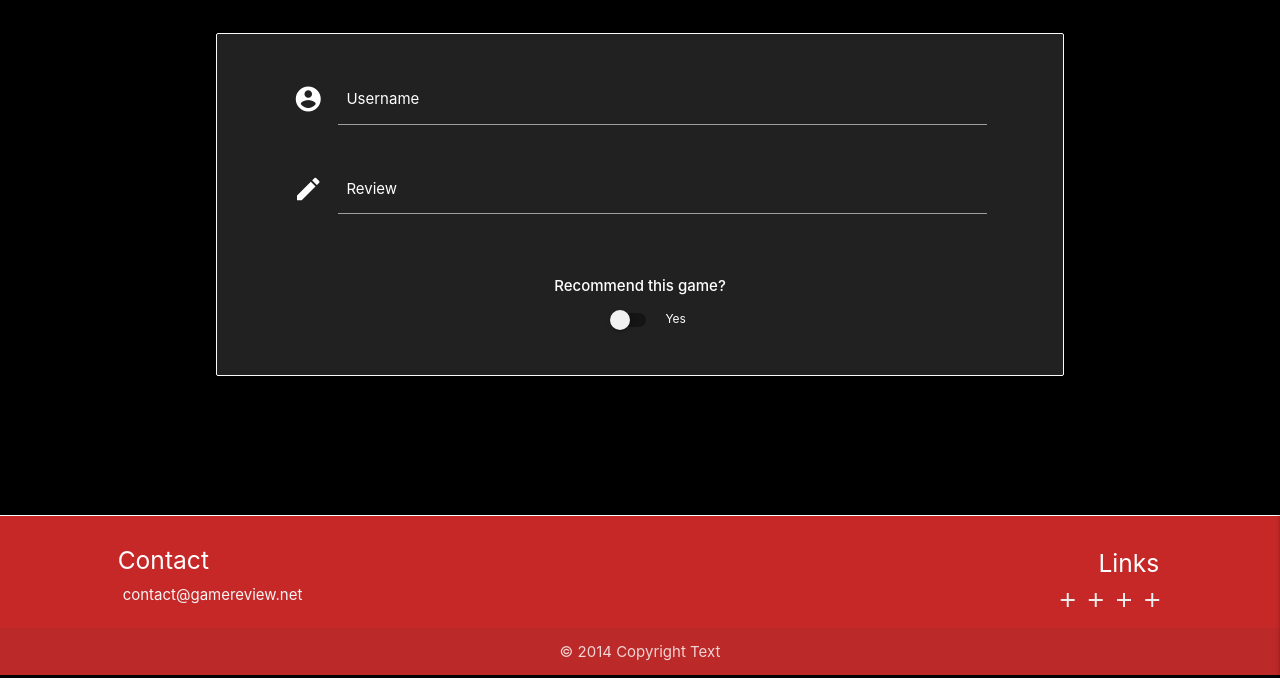
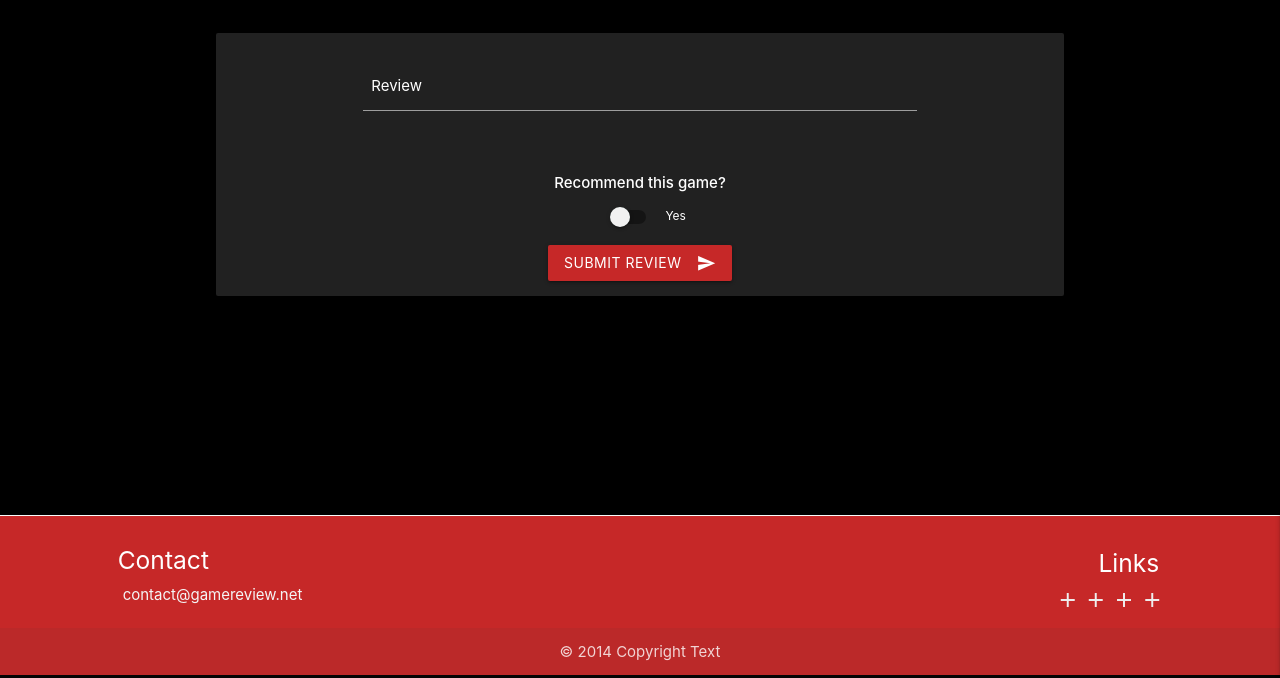
Before and after one commit to aMurphy85/Game-review-ms3, a Flask app: page /add_review in a window 1280 px wide. Shown: the part 125-803 px from the top of the page. Run offline with Flask 2, Linux system fonts and the light colour scheme; some libraries are stand-ins or nearby versions.

Commit message:
Create templates/add_review.html

```diff
--- a/static/css/style.css
+++ b/static/css/style.css
@@ -95,12 +95,10 @@ img {
 }
 
 .card-panel {
-    border: 1px solid #fafafa;
+    padding: 15px;
 }
 
-#card-panel {
-    margin-bottom: 50px;
-}
+
 
 .card
 .card-content {
@@ -148,6 +146,14 @@ a {
     margin: 40px;
 }
 
+.submit-btn {
+    margin: 15px 0 15px 0;
+}
+
+.modal {
+    border: 1px solid #fafafa;
+}
+
 #footer {
     position: absolute;
     bottom: 0;
@@ -182,6 +188,10 @@ a {
         height: 300px;
         padding: 10px;
     }
+    .modal {
+        margin: auto !important;
+        width: 90%;
+    }
     #links {
         text-align: left;
     }
--- a/static/js/script.js
+++ b/static/js/script.js
@@ -5,4 +5,5 @@ $(document).ready(function(){
     'height': 500,
   }
   );
+  $('.modal').modal();
 });
--- a/templates/add_review.html
+++ b/templates/add_review.html
@@ -7,33 +7,22 @@
         </div>
     </div>
 
-<div class="row">
-    <div class="col s12 m10 l8 offset-l2 offset-m1">
-        <div class="card-panel grey darken-4" id="card-panel">
 
     <div class="row">
-                <form class="col s12 m10 l10 offset-m1 offset-l1" method="POST" action="">
+        <form class="col s12 m10 l8 offset-m1 offset-l2" method="POST" action="{{ url_for('login') }}">
+            <div class="card-panel grey darken-4">
+                <!-- username input -->
                 <div class="row">
-                        <div class="input-field col s12">
-                            <i class="material-icons prefix white-text">account_circle</i>
-                            <input id="user_name" name="user_name" minlength="5" maxlength="20"
-                                type="text" class="validate" required>
-                            <label class="white-text" for="user_name">Username</label>
-                        </div>
-                    </div>
-                    <div class="row">
-                        <div class="input-field col s12">
-                            <i class="material-icons prefix white-text">mode_edit</i>
+                    <div class="input-field col s10 m8 l8 offset-s1 offset-m2 offset-l2">
                         <textarea id="user_review" name="user_review" minlength="5"
-                                maxlength="200" class="materialize-textarea validate" required></textarea>
+                            maxlength="200" class="materialize-textarea white-text validate" required></textarea>
                         <label class="white-text" for="user_review">Review</label>
                     </div>
                 </div>
-
                 <!-- Switch -->
                 <div class="row">
-                        <div class="input-field col s12">
-                            <div class="switch center-align">
+                    <div class="input-field col s12 center-align">
+                        <div class="switch">
                             <p class="white-text"><strong>Recommend this game?</strong></p>
                             <label class="white-text" for="is_recommended">
                                 <input type="checkbox" id="is_recommended" name="is_recommended">
@@ -43,11 +32,15 @@
                         </div>
                     </div>
                 </div>
-                </form>
-            </div>
-
+                <!-- submit button -->
+                <div class="row center-align">
+                    <button class="btn waves-effect red darken-3" type="submit">
+                        Submit review
+                        <i class="material-icons right">send</i>
+                    </button>
                 </div>
             </div>
+        </from>
     </div>
 
 {% endblock %}
--- a/templates/index.html
+++ b/templates/index.html
@@ -155,7 +155,7 @@
     </div>
 
     <div class="row center-align" id="btn">
-        <a href="{{ url_for('get_games') }}" class="btn waves-effect red darken-3 more-games-btn" type="submit" name="action">
+        <a href="{{ url_for('get_games') }}" class="btn waves-effect red darken-3 more-games-btn" type="submit">
             More Games
             <i class="material-icons right">send</i>
         </a>
--- a/templates/login.html
+++ b/templates/login.html
@@ -12,7 +12,7 @@
             <div class="card-panel grey darken-4">
                 <!-- username input -->
                 <div class="row">
-                    <div class="input-field col s12">
+                    <div class="input-field col s12 m8 l8 offset-m2 offset-l2">
                         <i class="material-icons prefix white-text">person</i>
                         <input id="username" name="username" type="text" minlength="5" maxlength="15"
                             pattern="^[a-zA-Z0-9]{5,15}$" class="validate white-text" required>
@@ -21,7 +21,7 @@
                 </div>
                 <!-- password input -->
                 <div class="row">
-                    <div class="input-field col s12">
+                    <div class="input-field col s12 m8 l8 offset-m2 offset-l2">
                         <i class="material-icons prefix white-text">lock</i>
                         <input id="password" name="password"  type="password" minlength="5" maxlength="15"
                             pattern="^[a-zA-Z0-9]{5,15}$" class="validate white-text" required>
@@ -30,7 +30,7 @@
                 </div>
                 <!-- submit button -->
                 <div class="row center-align">
-                    <button class="btn waves-effect red darken-3" type="submit" name="action">
+                    <button class="btn waves-effect red darken-3" type="submit">
                         Log In
                         <i class="material-icons right">send</i>
                     </button>
--- a/templates/register.html
+++ b/templates/register.html
@@ -12,7 +12,7 @@
             <div class="card-panel grey darken-4">
                 <!-- username input -->
                 <div class="row">
-                    <div class="input-field col s12">
+                    <div class="input-field col s12 m8 l8 offset-m2 offset-l2">
                         <i class="material-icons prefix white-text">person_add</i>
                         <input id="username" name="username" type="text" minlength="5" maxlength="15"
                             pattern="^[a-zA-Z0-9]{5,15}$" class="validate white-text" required>
@@ -21,7 +21,7 @@
                 </div>
                 <!-- password input -->
                 <div class="row">
-                    <div class="input-field col s12">
+                    <div class="input-field col s12 m8 l8 offset-m2 offset-l2">
                         <i class="material-icons prefix white-text">lock</i>
                         <input id="password" name="password"  type="password" minlength="5" maxlength="15"
                             pattern="^[a-zA-Z0-9]{5,15}$" class="validate white-text" required>
@@ -30,7 +30,7 @@
                 </div>
                 <!-- submit button -->
                 <div class="row center-align">
-                    <button class="btn waves-effect red darken-3" type="submit" name="action">
+                    <button class="btn waves-effect red darken-3" type="submit">
                         Register
                         <i class="material-icons right">send</i>
                     </button>
```
Also changed, not shown: templates/game_card.html (+8 -7 lines). Lines whose indentation alone changed are shown as unchanged.
